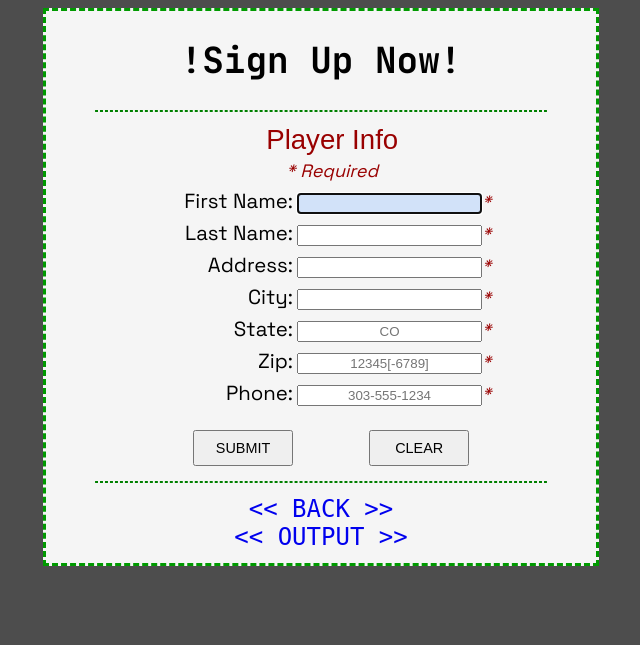
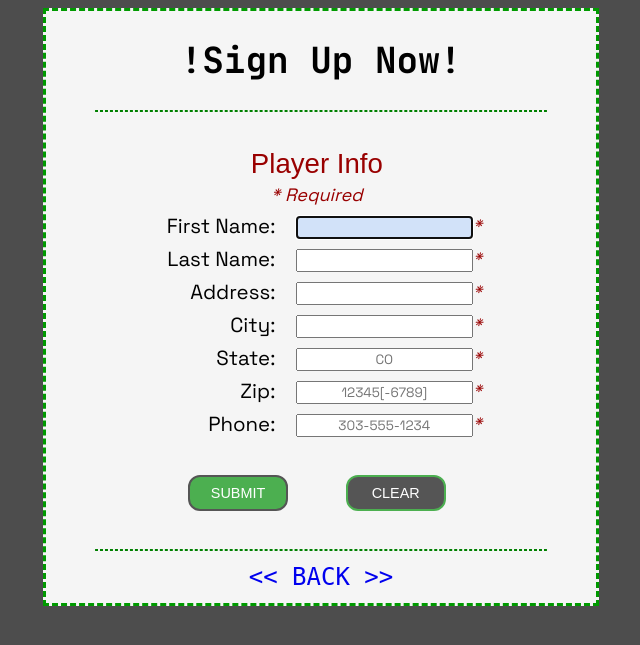
Before and after one commit to jarunnells/CWB-206_PHP, a PHP site: page /_public_html/basics/form_proj/form_process.php in a window 1280 px wide. Shown: the top 645 px of the page, without its empty margins (319-959 px from the left). Run offline with PHP 8.4, Linux system fonts and the light colour scheme; some web fonts are replaced.

Commit message:
basics 1, 2 -> near complete

```diff
--- a/_public_html/basics/basics.php
+++ b/_public_html/basics/basics.php
@@ -6,6 +6,7 @@
 -->
 <?php
     define('TITLE', '<h2>Basics Landing Page -> basics.php</h2>');
+    define('SUBTITLE', '<h3>Getting Down With The Basics...</h3>');
     define('NAV_RANDOM', './random/random.php');
     define('NAV_FORM', './form_proj/form_process.php');
     define('NAV_LANDING', '../index.php');
@@ -18,7 +19,10 @@
         <title>Basics Landing Page</title>
     </head>
     <body>
-        <h2><?php echo TITLE; ?></h2>
+        <?php
+            echo TITLE;
+            echo SUBTITLE;
+        ?>
         <hr/>
         <section class="nav">
             <p><a href=<?php echo NAV_RANDOM; ?> target="_self" title='Go To -> random.php...'>Random Numbers</a></p>
--- a/_public_html/basics/form_proj/form_process.php
+++ b/_public_html/basics/form_proj/form_process.php
@@ -4,7 +4,7 @@
        BRANCH: main
          FILE: form_process.php
 
-    [ - ] COMPLETE?
+    [ X ] COMPLETE?
 -->
 <?php
 
@@ -94,16 +94,19 @@
                 <td><input type="text" name="phone" id="phone" placeholder=<?php echo PLACEHOLDERS['phone'] ?> title=<?php echo TITLES['phone'] ?> pattern=<?php echo REGEX['phone'] ?> maxlength="14" required><span class="required">*</span></td>
             </tr>
             <tr>
-                <td><button type="submit">SUBMIT</button></td>
-                <td><button type="reset">CLEAR</button></td>
+                <td colspan="2">
+                    <button type="submit" class="btn styled">SUBMIT</button>
+                    <button type="reset" class="btn styled">CLEAR</button>
+                </td>
             </tr>
         </table>
     </form>
     <?php
         echo '<hr class="title" />';
         echo '<a href=' . NAV_LINK . ' class="nav_link" target="_self" title="Go To -> basics.php...">' . BACK . '</a>';
-        echo $br;
-        echo '<a href=' . NAV_OUTPUT . ' class="nav_link" target="_self" title="Go To -> info_output.php...">' . OUTPUT . '</a>';
+        // DEBUG
+        // echo $br;
+        // echo '<a href=' . NAV_OUTPUT . ' class="nav_link" target="_self" title="Go To -> info_output.php...">' . OUTPUT . '</a>';
         echo '</section>';
         echo '</body>';
     ?>
--- a/_public_html/basics/form_proj/player.php
+++ b/_public_html/basics/form_proj/player.php
@@ -105,9 +105,7 @@
         }
     }
 
-    // https://stackoverflow.com/questions/11237511/multiple-ways-of-calling-parent-method-in-php
-    // https://www.freecodecamp.org/news/the-best-php-examples/
-    //
+    // Sub Class -> Player := includes parental information
     class MinorPlayer extends Player {
         public function __construct(
             string $player_first_name,
--- a/_public_html/basics/styles/custom.css
+++ b/_public_html/basics/styles/custom.css
@@ -24,6 +24,8 @@ body { background-color: var(--bg-color-body); }
 
 .number { font-family: var(--font-family-numbers); }
 
+#form_process { padding: var(--padding-form); }
+
 #form_process label {
     font-family: var(--font-family-label);
     font-size: var(--font-size-label);
@@ -35,74 +37,88 @@ th#required {
     font-family: var(--font-family-required);
     color: var(--color-required);
     font-size: var(--font-size-required);
-    font-weight: 400; /* 300 400 700*/
-    font-style: italic;
+    font-weight: var(--font-weight-required-th);
+    font-style: var(--font-style-required);
 }
 span.required {
     font-family: var(--font-family-required);
     color: var(--color-required);
     font-size: var(--font-size-required);
-    font-weight: 400; /* 300 400 700*/
-    font-style: italic;
+    font-weight: var(--font-weight-required-span);
+    font-style: var(--font-style-required);
 }
 
-input[type=text] { text-align: center; }
+input[type=text] {
+    font-family: var(--font-family-input-text);
+    font-size: var(--font-size-9);
+    text-align: var(--input-txt-align);
+}
 
 input[type=text]:focus {
     background-color: var(--bg-color-input-focus);
     color: var(--color-input-focus);
 }
 
+#form_process td:first-child:not(button) {
+    padding: var(--padding-not-button);
+}
+
 #form_process button {
-    margin-top: var(--margin-top-button);
+    margin: var(--margin-button);
     font-size: var(--font-size-button-form);
     padding: var(--padding-button);
     width: var(--width-button);
+    border-radius: var(--border-radius-btn);
+    color: var(--color-form_btn);
+    text-align: var(--txt-align-button);
+    cursor: pointer;
 }
 
 #form_process button[type='submit'] {
-    margin-left: 20px;
+    background-color: var(--bg-color-btn-submit);
+    border: var(--border-size) var(--border-line-style-s) var(--bg-color-btn-reset);
 }
 
 #form_process button[type='reset'] {
-    margin-left: 50px;
+    background-color: var(--bg-color-btn-reset);
+    border: var(--border-size) var(--border-line-style-s) var(--bg-color-btn-submit);
 }
 
 #table_output {
-    width: 80%;
-	margin: 0 auto;
-    padding-left: 1.5em;
+    width: var(--table-output-width);
+	margin: var(--table-output-margin);
+    padding-left: var(--table-output-padding-left);;
     border-collapse: collapse;
 }
 
 #table_output td {
     font-family: var(--font-family-data);
-    font-size: 0.85em;
-    padding: 5px;
-    border: 1px solid #DDD;
+    font-size: var(--font-size-label);
+    padding: var(--padding-td-output);
+    border: var(--border-size) var(--border-line-style-s) var(--bg-color-table-hover);
 }
 
-#table_output tr:nth-child(even){ background-color: #F2F2F2; }
+#table_output tr:nth-child(odd){ background-color: var(--bg-color-table-rows-alt); }
 
-#table_output tr:hover {background-color: #DDD;}
+#table_output tr:hover { background-color: var(--bg-color-table-hover); }
 
 #table_output tr td:first-child{
-    background-color: #3C3C4B;
-    border-color: #3C3C4B;
-    color: #DCDCDC;
-    text-align: right;
-    padding-left: 15px;
-    padding-right: 15px;
+    background-color: var(--bg-color-table-row-header);
+    border-color: var(--bg-color-table-row-header);
+    color: var(--color-table-row-header);
+    text-align: var(--txt-align-row-header);
+    padding-left: var(--padding-tr);
+    padding-right: var(--padding-tr);
 }
 #table_output tr td:last-child{
-	text-align: left;
-    padding-left: 15px;
-    padding-right: 15px;
+	text-align: var(--txt-align-row-data);
+    padding-left: var(--padding-tr);
+    padding-right: var(--padding-tr);
 }
 
 #algorithm_used {
     font-family: monospace;
-    font-size: 0.5625em; /* 9px/16=0.5625em */
+    font-size: var(--font-size-9);
 }
 
 .nav_link {
@@ -111,13 +127,13 @@ input[type=text]:focus {
 }
 
 hr.title {
-    border: 1.5px dashed green;
-    border-radius: 25px;
-    width: 450px;
+    border: var(--ln-width-hr-title) var(--border-line-style-d) var(--color-const-green-basics);
+    border-radius: var(--border-radius-hr);
+    width: var(--width-hr-title);
 }
 
 hr.algorithm {
-    border: 1.25px dashed green;
-    border-radius: 25px;
-    width: 200px;
+    border: var(--ln-width-hr-algorithm) var(--border-line-style-d) var(--color-const-green-basics);
+    border-radius: var(--border-radius-hr);
+    width: var(--width-hr-algorithm);
 }
--- a/_public_html/styles/vars.css
+++ b/_public_html/styles/vars.css
@@ -7,19 +7,35 @@
 */
 
 :root {
+    /* BASE COLOR CONSTANTS */
+    --color-const-green-basics: #008000;
+    --color-const-green: #4CAF50;
+    --color-const-blue: #008CBA;
+    --color-const-red: #f44336;
+    --color-const-gray: #e7e7e7;
+    --color-const-black: #555555;
+
     /* BACKGROUND COLORS */
     --bg-color-body: #4d4d4d;
     --bg-color-div-holder: #F5F5F5;
     --bg-color-input-focus: #D2E2F9;
+    --bg-color-btn-submit: var(--color-const-green);
+    --bg-color-btn-reset: var(--color-const-black);
+    --bg-color-table-hover: #DDD;
+    --bg-color-table-rows-alt: #F2F2F2;
+    --bg-color-table-row-header: #3C3C4B;
 
     /* FONT COLORS */
     --color-input-focus: #191970;
     --color-required: #900;
+    --color-table-row-header: #DCDCDC;
+    --color-form_btn: #FFF;
 
     /* FONT FAMILIES */
     --font-family-title: 'JetBrains Mono', monospace;
     --font-family-numbers: 'Space Grotesk', sans-serif;
     --font-family-label: var(--font-family-numbers);
+    --font-family-input-text: var(--font-family-numbers);
     --font-family-anchor: 'Nanum Gothic Coding', monospace;
     --font-family-required: var(--font-family-label);
     --font-family-data: var(--font-family-label);
@@ -30,12 +46,53 @@
     --font-size-caption-form: 1.15em;
     --font-size-button-form: 0.60em;
     --font-size-required: 0.75em;
+    --font-size-9: 0.5625em; /* 9px/16=0.5625em */
+
+    /* FONT WEIGHTS */  /* 300 400 700*/
+    --font-weight-400: 400;
+    --font-weight-required-th: var(--font-weight-400);
+    --font-weight-required-span: var(--font-weight-400);
+
+    /* FONT STYLES */
+    --font-style-required: italic;
+
+    /* TEXT ALIGNMENT VALUES */
+    --txt-align-row-header: right;
+    --txt-align-row-data: left;
+    --txt-align-button: center;
+    --input-txt-align: center;
 
     /* LINE HEIGHTS */
     --line-height-title-form: 0.75em;
 
-    /* BUTTON CUSTOMIZATIONS */
-    --margin-top-button: 20px;
+    /* LINE WIDTH VALUES */
+    --ln-width-hr-title: 1.5px;
+    --ln-width-hr-algorithm: 1.25px;
+
+    /* BORDER RADIUS VALUES */
+    --border-radius-hr: 25px;
+    --border-radius-btn: 12px;
+
+    /* PADDING VALUES */ /* T R B L */
+    --padding-tr: 15px;
+    --padding-td-output: 5px;
+    --padding-form: 1em 1em 1em 1em;
+    --padding-not-button: 0 15px;
+
+    /* WIDTH VALUES */
+    --width-hr-title: 450px;
+    --width-hr-algorithm: 200px;
+
+    /* BUTTON CUSTOMIZATIONS */ /* T R B L */
+    --margin-button: 35px 25px 0 25px;
     --padding-button: 8px;
     --width-button: 100px;
+    --border-line-style-d: dashed;
+    --border-line-style-s: solid;
+    --border-size: 2px;
+
+    /* TABLE OUTPUT MISC CUSTOMIZATIONS */
+    --table-output-width: 80%;
+	--table-output-margin: 0 auto;
+    --table-output-padding-left: 1.5em;
 }
```
Also changed, not shown: _public_html/basics/form_proj/info_output.php (+19 -24 lines).
